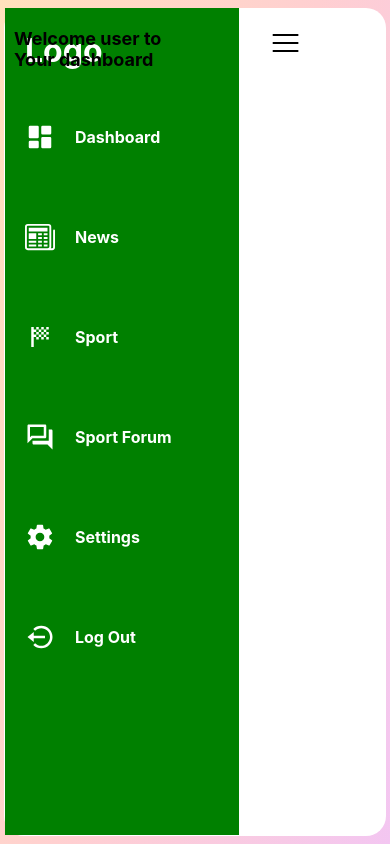
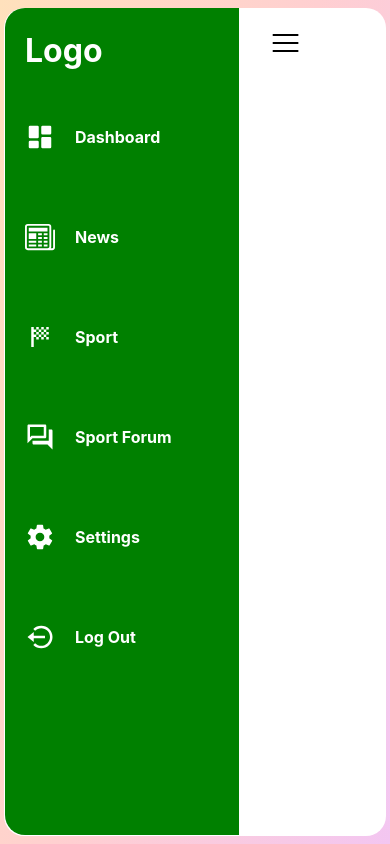
Before and after one commit to Taofeeq001/Blog-App, a React (Create React App) app: page /dashboard in a window 390 px wide. Built offline with nearby package versions, Linux system fonts and the light colour scheme.

Commit message:
updating

```diff
--- a/src/Components/Dashboard/Dash/Dashboard.css
+++ b/src/Components/Dashboard/Dash/Dashboard.css
@@ -16,7 +16,7 @@
 }
 .dashboard-center{
     display: flex;
-    flex-direction: column;
+    /* flex-direction: column; */
     gap: 20px;
     width:100%;
     padding: 20px 10px;
@@ -53,7 +53,7 @@
         display: block;
     }
     .mobile-asid{
-        display: flex;
+        display: block;
         flex-direction: column;
         width: 60%;
         height: 98%;
@@ -61,13 +61,16 @@
         position: absolute;
         top: 8px;
         left: 5px;
-        overflow:hidden;
+        overflow: hidden;
+        z-index: 100;
+        border-top-left-radius: 20px;
+        border-bottom-left-radius: 20px;
     }
-    .mobileSub{
+    /* .mobileSub{
         display: block;
         width: 50%;
         height: 98%;
-    }
+    } */
     .dash-viewTop{
         width: 100%;
     }
--- a/src/Components/Dashboard/Dash/Dashboard.jsx
+++ b/src/Components/Dashboard/Dash/Dashboard.jsx
@@ -21,7 +21,7 @@ const Dashboard=()=>{
                 {/* Aside Section */}
                 <Aside/>
                 <div className="dashboard-center">
-                    <div className={toggle? "mobileSub":"mobile-asid"}>
+                    <div className="mobile-asid">
                         <div className="asid-top">
                             <a href="" className="logo">Logo</a>
                         </div>
```
